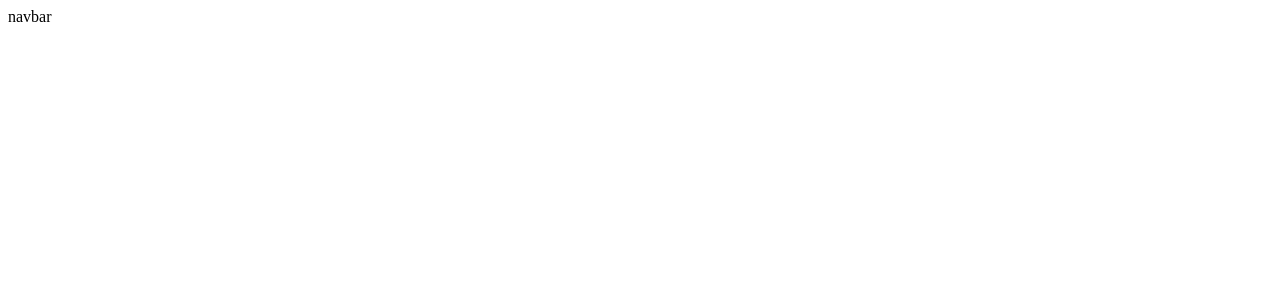
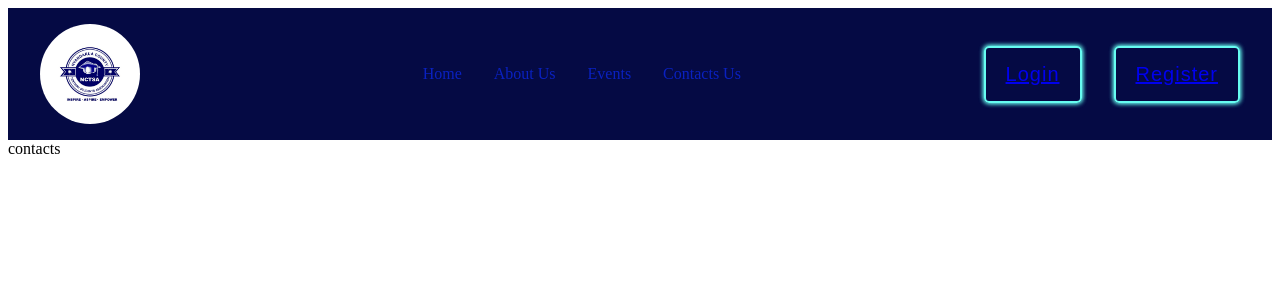
Before and after one commit to steel25baby/Organization-website, a React (Vite) app: page /contacts in a window 1280 px wide. Before the commit this address had no page. Shown: the top 300 px of the page. Built offline with nearby package versions, Linux system fonts and the light colour scheme.

Commit message:
creted a nav bar

```diff
--- a/src/App.jsx
+++ b/src/App.jsx
@@ -3,6 +3,8 @@ import { BrowserRouter, Routes, Route } from 'react-router-dom'
 import Homepage from './pages/homepage/homepage'
 import About from './pages/about/about'
 import Navbar from './components/navbar/navbar'
+import Events from './pages/events/events'
+import Contacts from './pages/contacts/contacts'
 const App = () => {
   return (
     <div>
@@ -11,6 +13,8 @@ const App = () => {
         <Routes>
           <Route path="/" element={<Homepage />} />
           <Route path="/about" element={<About />} />
+          <Route path="/events" element={<Events />} />
+          <Route path="/contacts" element={<Contacts />} />
         </Routes>
       </BrowserRouter>
     </div>
--- a/src/components/navbar/navbar.css
+++ b/src/components/navbar/navbar.css
@@ -0,0 +1,72 @@
+@import url('https://fonts.googleapis.com/css2?family=Open+Sans:ital,wght@0,300..800;1,300..800&family=PT+Serif:ital,wght@0,400;0,700;1,400;1,700&display=swap');
+@import url('https://fonts.googleapis.com/css2?family=Open+Sans:ital,wght@0,300..800;1,300..800&family=PT+Serif:ital,wght@0,400;0,700;1,400;1,700&family=Pinyon+Script&display=swap');
+:root {
+    --font-family: 'Open Sans', sans-serif;
+    --font-family-serif: 'PT Serif', serif;
+    --font-family-script: 'Pinyon Script', cursive;
+    --color-primary: #141619;
+    --color-secondary: #EDE8F5;
+    --color-tertiary: #66FCF1;
+    --color-quaternary: #050A44;
+    --color-quinary: #0A21C0;
+}
+.navbar-container {
+    display: flex;
+    justify-content: space-between;
+    align-items: center;
+    padding: 1rem 2rem;
+    background-color: var(--color-quaternary);
+}
+.navbar-logo {
+    display: flex;
+    justify-content: center;
+    align-items: center;
+}
+.navbar-logo img {
+    width: 100px;
+    height: 100px;
+    border-radius: 50%;
+}
+.navbar-links {
+    display: flex;
+    justify-content: center;
+    align-items: center;
+}
+.navbar-links-list {
+    list-style: none;
+    display: flex;
+    justify-content: center;
+    gap: 2rem;
+    text-transform: capitalize;
+}
+.navbar-links-list a {
+    text-decoration: none;
+    color: #0A21C0;
+}
+.navbar-ctas {
+    display: flex;
+    justify-content: center;
+    align-items: center;
+    gap: 2rem;
+}
+.navbar-ctas-button {
+    padding:15px 20px;
+    font-size: 20px;
+    color: #66FCF1;
+    background: transparent;
+    border: 2px solid #66FCF1;
+    cursor: pointer;
+    text-transform: capitalize;
+    letter-spacing: 1px;
+    border-radius: 5px;
+    position: relative;
+    z-index: 1;
+    transition: all 0.3s ease;
+    box-shadow: 0 0 5px #66FCF1, 0 0 5px #66FCF1;
+}
+.navbar-ctas-button:hover {
+    color: #66FCF1;
+    background: #141619;
+    box-shadow: 0 0 5px #66FCF1, 0 0 15px #66FCF1, 0 0 25px #66FCF1;
+    transform: scale(1.05);
+}
--- a/src/components/navbar/navbar.jsx
+++ b/src/components/navbar/navbar.jsx
@@ -1,10 +1,39 @@
 import React from 'react'
 import './navbar.css'
+import navbarLogo from '../../assets/nyandarua_page1.jpg'
 
-const navbar = () => {
+const Navbar = () => {
   return (
-    <div>navbar</div>
+    <section className='navbar-container'>
+      <div className='navbar-logo'>
+        <img src={navbarLogo} alt="navbar-logo" />
+      </div>
+      <div className='navbar-links'>
+        <ol className='navbar-links-list'>
+          <li className='navbar-links-list-item'>
+            <a href="/">Home</a>
+          </li>
+          <li className='navbar-links-list-item'>
+            <a href="/about">About Us</a>
+          </li>
+          <li className='navbar-links-list-item'>
+            <a href="/events">Events</a>
+          </li>
+          <li className='navbar-links-list-item'>
+            <a href="/contacts">Contacts Us</a>
+          </li>
+        </ol>
+      </div>
+      <div className='navbar-ctas'>
+        <button className='navbar-ctas-button'>
+          <a href="/login">Login</a>
+        </button>
+        <button className='navbar-ctas-button'>
+          <a href="/register">Register</a>
+        </button>
+      </div>
+    </section>
   )
 }
 
-export default navbar
+export default Navbar
--- /dev/null
+++ b/src/pages/contacts/contacts.jsx
@@ -0,0 +1,9 @@
+import React from 'react'
+import './contacts.css'
+const contacts = () => {
+  return (
+    <div>contacts</div>
+  )
+}
+
+export default contacts
--- /dev/null
+++ b/src/pages/events/events.jsx
@@ -0,0 +1,9 @@
+import React from 'react'
+import './events.css'
+const events = () => {
+  return (
+    <div>events</div>
+  )
+}
+
+export default events
```
Also changed, not shown: src/assets/nyandarua_page1.jpg (added), src/pages/contacts/contacts.css (added), src/pages/events/events.css (added).
